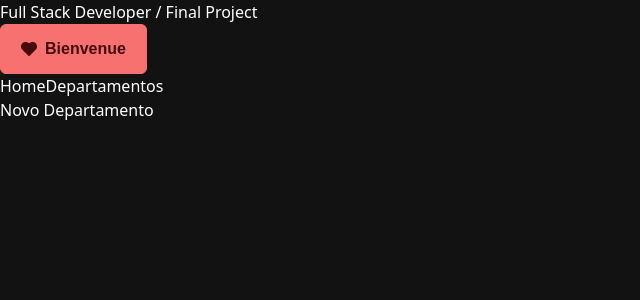
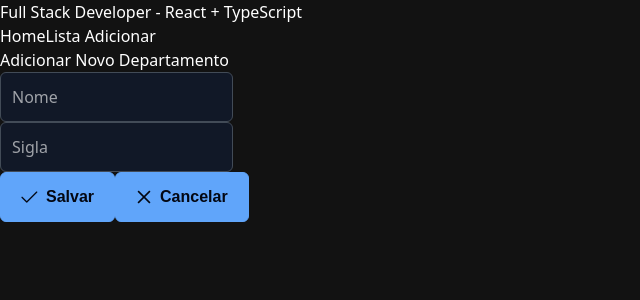
Before and after one commit to FernandoFogaca/final_project1, a React (Vite) app: page /departamentos/new in a window 1280 px wide. Shown: the top 300 px of the page, without its empty margins (0-640 px from the left). Built offline with nearby package versions, Linux system fonts and the light colour scheme; a web font is replaced by a local one.

Commit message:
feat: implementa  FormDepartamentos & primereact

```diff
--- a/src/App.css
+++ b/src/App.css
@@ -1,13 +1,12 @@
   @layer tailwind-base, primereact, tailwind-utilities;
 
-/* IMPORTANT: In "styled" mode you must add the PrimeReact Theme here. Do NOT include in "unstyled" mode */
+  /* IMPORTANTE: Em modo "styled", você deve adicionar o tema PrimeReact aqui. Não inclua no modo "unstyled" */
   @import 'primereact/resources/themes/lara-dark-blue/theme.css' layer(primereact);
 
   @layer tailwind-base {
     @tailwind base;
   }
 
-
   @layer tailwind-utilities {
     @tailwind components;
     @tailwind utilities;
--- a/src/App.tsx
+++ b/src/App.tsx
@@ -1,34 +1,28 @@
 import { BrowserRouter, Link } from "react-router-dom";
-import { Button } from "primereact/button";
 import AppRoutes from "./Routes"; // Caminho correto para o arquivo de rotas
 import "./App.css";
 
 function App() {
   return (
-    <div className="flex justify-center items-center h-screen font-sans">
-      {/* Container centrado */}
+    <div className="fixed top-0 left-0 w-full bg-black bg-opacity-50 flex justify-center items-center py-2">
+      {/* Barra superior */}
       <div className="flex flex-col items-center space-y-4">
-        <h1 className="bg-orange-400 p-2 font-bold text-white border-solid border-black border-2 hover:text-orange-800 transition-all duration-300">
-          Full Stack Developer / Final Project
+        <h1 className="bg-orange-400 p-2 font-bold text-white border-solid border-black border-2">
+          Full Stack Developer - React + TypeScript
         </h1>
-
-
-
-        <Button
-          label="Bienvenue"
-          icon="pi pi-heart-fill"
-          severity="danger"
-        />
         {/* Rotas da aplicação */}
         <BrowserRouter>
           {/* Links de Navegação */}
-          <nav className="p-4">
-            <Link className="p-2 hover:underline" to="/">Home</Link>
-            <Link className="p-2 hover:underline" to="/departamentos">Departamentos</Link>
+          <nav className="p-4 flex space-x-4">
+            <Link
+              to="/"
+              className="bg-orange-400 text-white px-4 py-2 rounded-lg shadow-md hover:bg-orange-800 transition-all duration-300">Home</Link>
+            <Link to="/departamentos" className="bg-orange-400 text-white px-4 py-2 rounded-lg shadow-md hover:bg-orange-800  transition-all duration-300">Lista </Link>
+            <Link to="/departamentos/new"className="bg-orange-400 text-white px-4 py-2 rounded-lg shadow-md hover:bg-orange-800  transition-all duration-300">Adicionar </Link>
           </nav>
-          <div className="w-full max-w-[calc(100vw-16px)] md:max-w-[1280px] mx-auto mt-6"></div>
-          <div className="grid grid-cols-12 gap-1"></div>
-          <AppRoutes />
+          <div className="w-full max-w-[calc(100vw-16px)] md:max-w-[1280px] mx-auto mt-6">
+            <AppRoutes />
+          </div>
         </BrowserRouter>
       </div>
     </div>
--- /dev/null
+++ b/src/Pages/Departamentos/Forms/index.tsx
@@ -0,0 +1,73 @@
+import React, { useState } from 'react';
+import { InputText } from 'primereact/inputtext';
+import { Button } from 'primereact/button';
+import { useNavigate } from 'react-router-dom';
+
+const FormDepartamentos: React.FC = () => {
+  const [nome, setNome] = useState('');
+  const [sigla, setSigla] = useState('');
+  const [submitted, setSubmitted] = useState(false);
+  const navigate = useNavigate(); // Hook para navegação
+
+  const handleSubmit = (e: React.FormEvent) => {
+    e.preventDefault();
+    setSubmitted(true);
+
+    if (nome && sigla) {
+      // Log dos valores para depuração ou outra ação
+      console.log('Nome:', nome, 'Sigla:', sigla);
+      // Aqui você pode fazer a chamada à API ou outra ação necessária
+
+      // Redirecionar para a página de listagem após o envio
+      navigate('/departamentos');
+    }
+  };
+
+  return (
+    <div className="flex justify-center items-center min-h-screen bg-gray-200">
+      <div className="bg-white p-8 rounded-lg shadow-lg w-full max-w-md">
+        <h2 className="text-2xl font-bold text-gray-700 mb-6 text-center">Adicionar Novo Departamento</h2>
+        <form onSubmit={handleSubmit} className="space-y-4">
+          <div className="p-float-label">
+            <InputText
+              id="nome"
+              value={nome}
+              onChange={(e) => setNome(e.target.value)}
+              className={`w-full ${submitted && !nome ? 'p-invalid' : ''}`}
+            />
+            <label htmlFor="nome">Nome</label>
+          </div>
+          {submitted && !nome && <small className="p-error block text-center">Nome é obrigatório.</small>}
+
+          <div className="p-float-label">
+            <InputText
+              id="sigla"
+              value={sigla}
+              onChange={(e) => setSigla(e.target.value)}
+              className={`w-full ${submitted && !sigla ? 'p-invalid' : ''}`}
+            />
+            <label htmlFor="sigla">Sigla</label>
+          </div>
+          {submitted && !sigla && <small className="p-error block text-center">Sigla é obrigatória.</small>}
+
+          <div className="flex justify-between space-x-2 mt-6">
+            <Button
+              label="Salvar"
+              icon="pi pi-check"
+              className="w-1/2 bg-green-500 text-white border border-green-700 hover:bg-green-700 hover:border-green-800 transition-colors duration-300 cursor-pointer transform active:scale-105"
+              type="submit"
+            />
+            <Button
+              label="Cancelar"
+              icon="pi pi-times"
+              className="w-1/2 bg-red-500 text-white border border-red-700 hover:bg-red-700 hover:border-red-800 transition-colors duration-300 cursor-pointer transform active:scale-105"
+              onClick={() => navigate('/departamentos')}
+            />
+          </div>
+        </form>
+      </div>
+    </div>
+  );
+};
+
+export default FormDepartamentos;
--- a/src/Pages/Departamentos/Listagem/index.tsx
+++ b/src/Pages/Departamentos/Listagem/index.tsx
@@ -18,7 +18,7 @@ const Departamentos = () => {
   ];
 
   // Função para renderizar as ações
-  const bodyAcao = (rowData: any) => {
+  const bodyAcao = () => {
     return (
       <>
         <Button icon="pi pi-pencil" rounded severity="warning" className="mr-2" />
--- a/src/Routes/index.tsx
+++ b/src/Routes/index.tsx
@@ -1,6 +1,7 @@
 // src/Routes/index.tsx
 import { Routes, Route } from 'react-router-dom';
 import Departamentos from '../Pages/Departamentos/Listagem';  // Certifique-se de que o caminho está correto
+import FormDepartamentos from '../Pages/Departamentos/Forms';
 
 const AppRoutes = () => {
   return (
@@ -8,8 +9,8 @@ const AppRoutes = () => {
       <Route
         path="/"
         element={
-          <div className="flex justify-center items-center h-1/2 mt-[76px]">
-            <h1 className="text-2xl font-bold">Home</h1>
+          <div className="flex justify-center place-items-center h-1/2 mt-[76px]">
+
           </div>
         }
       />
@@ -19,11 +20,7 @@ const AppRoutes = () => {
       />
       <Route
         path="/departamentos/new"
-        element={
-          <div className="flex justify-center items-center h-1/2 mt-[76px]">
-            <h1 className="text-2xl font-bold">Novo Departamento</h1>
-          </div>
-        }
+        element={<FormDepartamentos />}  // Usando o componente FormDepartamentos aqui
       />
       <Route
         path="/departamentos/edit/:id"
```
Lines whose indentation alone changed are shown as unchanged.
